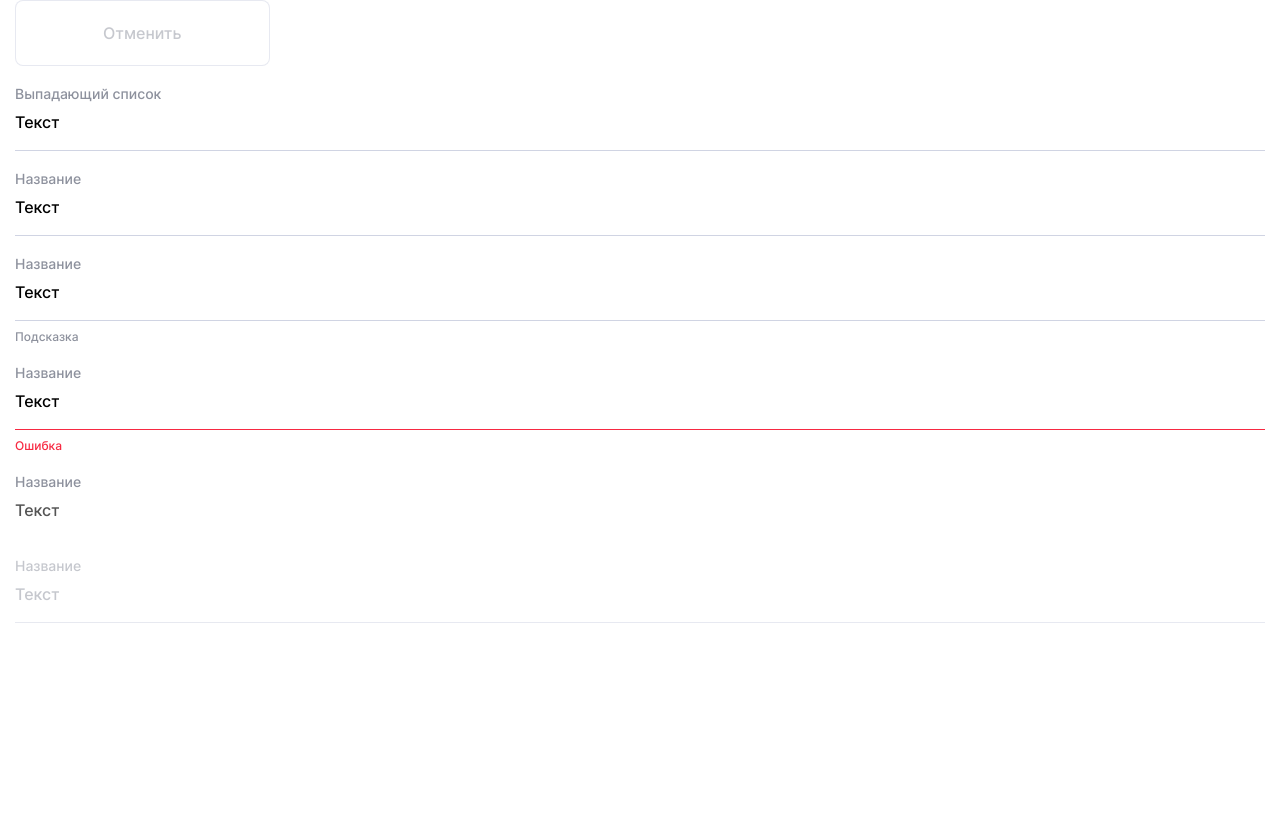
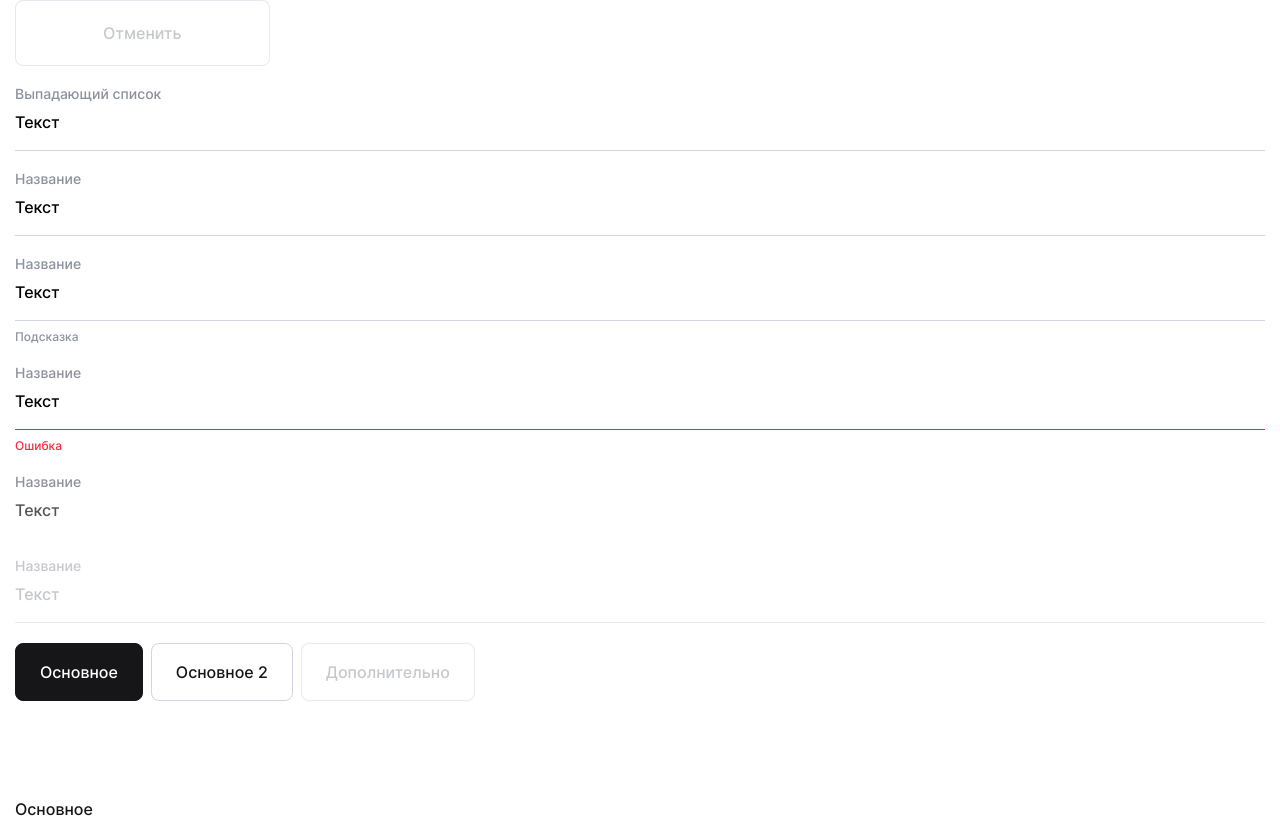
Before and after one commit to Dan1lc/frontend-test, a Vue app: page /ui in a window 1280 px wide. Shown: the part 278-1099 px from the top of the page. Before the commit the page ends 901 px from the top, so only its background shows below. Built offline with nearby package versions, Linux system fonts and the light colour scheme.

Commit message:
create TabsList

```diff
--- /dev/null
+++ b/src/components/_UiComponents/TabsList/TabsButton/TabsButton.scss
@@ -0,0 +1,73 @@
+.tabs-button {
+  position: relative;
+  padding: 16px 24px;
+  background-color: var(--color-white);
+  color: var(--color-black);
+  border-radius: 8px;
+  border: 1px solid var(--color-gray-2);
+  transition: background-color .2s ease-in-out, border-color .2s ease-in-out;
+
+  @media (hover: hover) {
+    &:not(:disabled) {
+      &:hover {
+        border-color: var(--color-black);
+      }
+    }
+
+    &:hover {
+      .tabs-button {
+        &__hint {
+          display: block;
+        }
+      }
+    }
+  }
+
+  @media (hover: none) {
+    &:active {
+      border-color: var(--color-black);
+    }
+  }
+
+  &:focus-visible {
+    outline: 4px solid var(--color-black);
+  }
+
+  &--disabled {
+    color: var(--color-gray-opacity);
+    border-color: var(--color-gray-2-opacity);
+    cursor: not-allowed;
+  }
+
+  &--active {
+    border-color: var(--color-black);
+    background-color: var(--color-black);
+    color: var(--color-white);
+    cursor: default;
+  }
+
+  &__hint {
+    display: none;
+    position: absolute;
+    bottom: calc(100% + 12px);
+    left: 50%;
+    transform: translateX(-50%);
+    padding: 10px 16px;
+    background-color: var(--color-black);
+    border-radius: 8px;
+    font-size: 14px;
+    line-height: 16px;
+    color: var(--color-white);
+    white-space: nowrap;
+
+    &:after {
+      content: '';
+      border: 6px solid transparent;
+      border-top: 8px solid var(--color-black);
+      position: absolute;
+      top: 100%;
+      left: 50%;
+      transform: translateX(-50%);
+    }
+  }
+}
--- /dev/null
+++ b/src/components/_UiComponents/TabsList/TabsButton/TabsButton.vue
@@ -0,0 +1,40 @@
+<template>
+  <button
+    class="tabs-button"
+    :class="classes"
+    :disabled="disabled || active"
+  >
+    <slot />
+    <span
+      v-if="disabled && hintText"
+      class="tabs-button__hint"
+    >{{ hintText }}</span>
+  </button>
+</template>
+
+<script setup>
+
+import { computed } from 'vue';
+
+const props = defineProps({
+  active:{
+    type: Boolean,
+    default: () => false,
+  },
+  hintText:{
+    type: String,
+    default: () => '',
+  },
+  disabled:{
+    type: Boolean,
+    default: () => false,
+  },
+});
+
+const classes = computed(() => ({
+  'tabs-button--active':props.active,
+  'tabs-button--disabled':props.disabled,
+}));
+</script>
+
+<style lang="scss" src="./TabsButton.scss" scoped/>
--- /dev/null
+++ b/src/components/_UiComponents/TabsList/TabsItem/TabsItem.vue
@@ -0,0 +1,29 @@
+<template>
+  <div
+    v-if="activeTab === title"
+    class="tabs-item"
+  >
+    <slot />
+  </div>
+</template>
+
+<script setup>
+import { inject } from 'vue';
+
+defineProps({
+  title: {
+    type: String,
+    default: () => '',
+  },
+  hintText:{
+    type: String,
+    default: () => '',
+  },
+  disabled:{
+    type: Boolean,
+    default: () => false,
+  },
+});
+
+const activeTab = inject('activeTab');
+</script>
--- /dev/null
+++ b/src/components/_UiComponents/TabsList/TabsList.scss
@@ -0,0 +1,10 @@
+.tabs-list {
+  &__header {
+    display: flex;
+    margin: 0 -4px  96px -4px;
+
+    li {
+      margin: 0 4px;
+    }
+  }
+}
--- /dev/null
+++ b/src/components/_UiComponents/TabsList/TabsList.vue
@@ -0,0 +1,43 @@
+<template>
+  <div class="tabs-list">
+    <ul class="tabs-list__header">
+      <li
+        v-for="(tab,i) in tabs"
+        :key="i"
+      >
+        <TabsButton
+          :active="activeTab === tab.title"
+          :hint-text="tab.hintText"
+          :disabled="tab.disabled"
+          @click="changeTab(tab.title)"
+        >
+          {{ tab.title }}
+        </TabsButton>
+      </li>
+    </ul>
+    <div class="tabs-list__body">
+      <slot />
+    </div>
+  </div>
+</template>
+
+<script setup>
+import { ref, useSlots, provide } from 'vue';
+import TabsButton from '@ui/TabsList/TabsButton/TabsButton';
+
+const tabs = ref(ref(useSlots()?.default()).value.map((tab) => ({
+  title:tab.props.title,
+  hintText:tab.props['hint-text'],
+  disabled:tab.props.disabled,
+})));
+
+const activeTab = ref(tabs.value[0]?.title);
+
+provide('activeTab', activeTab);
+
+const changeTab = (title) => {
+  activeTab.value = title;
+};
+</script>
+
+<style lang="scss" src="./TabsList.scss" scoped/>
--- a/src/pages/UiPage/UiPage.vue
+++ b/src/pages/UiPage/UiPage.vue
@@ -76,6 +76,23 @@
             disabled
           />
         </li>
+        <li>
+          <TabsList>
+            <TabsItem title="Основное">
+              Основное
+            </TabsItem>
+            <TabsItem title="Основное 2">
+              Основное 2
+            </TabsItem>
+            <TabsItem
+              title="Дополнительно"
+              hint-text="Сначала заполните: Основное"
+              disabled
+            >
+              Перечень ПСД
+            </TabsItem>
+          </TabsList>
+        </li>
       </ul>
     </ContainerTemplate>
   </div>
@@ -86,6 +103,8 @@ import ContainerTemplate from '@templates/ContainerTemplate/ContainerTemplate';
 import UiButton from '@ui/UiButton/UiButton';
 import TextInput from '@ui/TextInput/TextInput';
 import { ref } from 'vue';
+import TabsList from '@ui/TabsList/TabsList';
+import TabsItem from '@ui/TabsList/TabsItem/TabsItem';
 
 const textInput = ref('Текст');
 const selectArray = [
```
